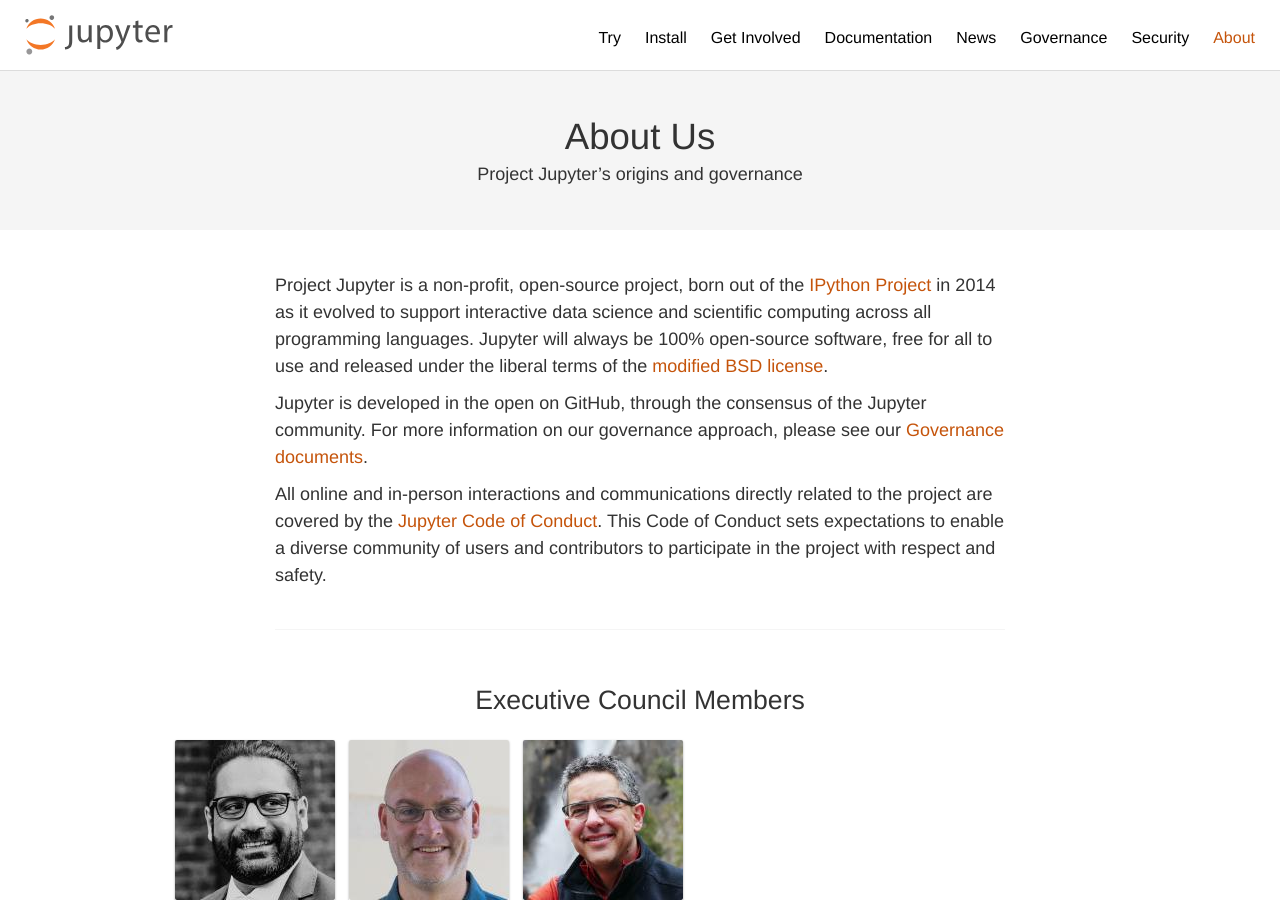
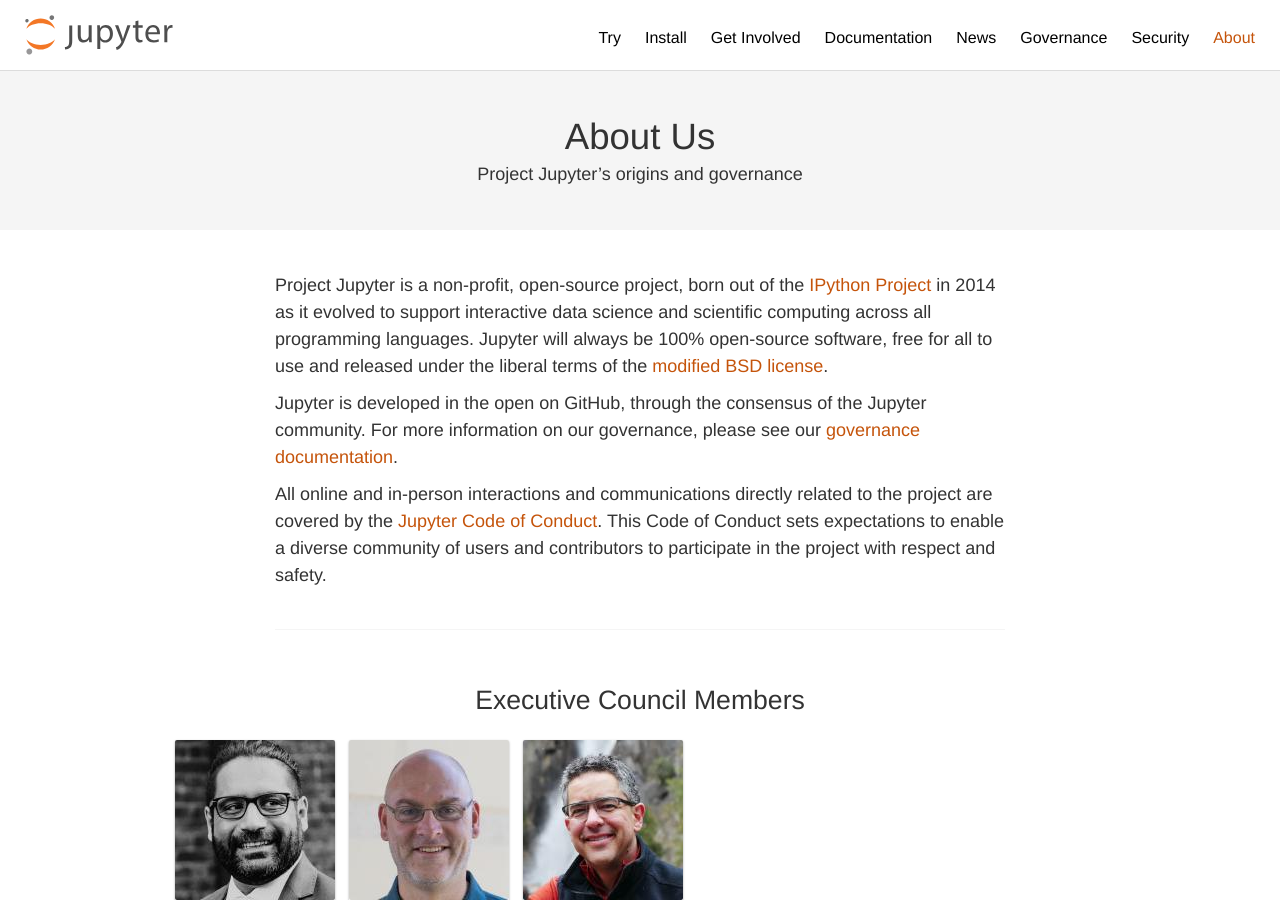
Before and after one commit to jupyter/jupyter.github.io, a Jekyll site: the page built from about.html, in a window 1280 px wide and 900 px high. Built offline with Jekyll 4.4.1, drawn with Linux system fonts in a browser that asks for light colours; comment, search, counter and statistics services are not loaded.

Commit message:
Grammar
Co-authored-by: Jason Weill <93281816+JasonWeill@users.noreply.github.com>

```diff
--- a/about.html
+++ b/about.html
@@ -6,7 +6,7 @@
 
 intro:
   - Project Jupyter is a non-profit, open-source project, born out of the <a href="https://ipython.org">IPython Project</a> in 2014 as it evolved to support interactive data science and scientific computing across all programming languages. Jupyter will always be 100% open-source software, free for all to use and released under the liberal terms of the <a href="https://opensource.org/licenses/BSD-3-Clause">modified BSD license</a>.
-  - Jupyter is developed in the open on GitHub, through the consensus of the Jupyter community. For more information on our governance approach, please see our <a href="https://jupyter.org/governance/">Governance documents</a>.
+  - Jupyter is developed in the open on GitHub, through the consensus of the Jupyter community. For more information on our governance, please see our <a href="https://jupyter.org/governance/">governance documentation</a>.
   - All online and in-person interactions and communications directly related to the project are covered by the <a href="https://jupyter.org/governance/conduct/code_of_conduct.html">Jupyter Code of Conduct</a>. This Code of Conduct sets expectations to enable a diverse community of users and contributors to participate in the project with respect and safety.
 
 contributors_copy: |
```
